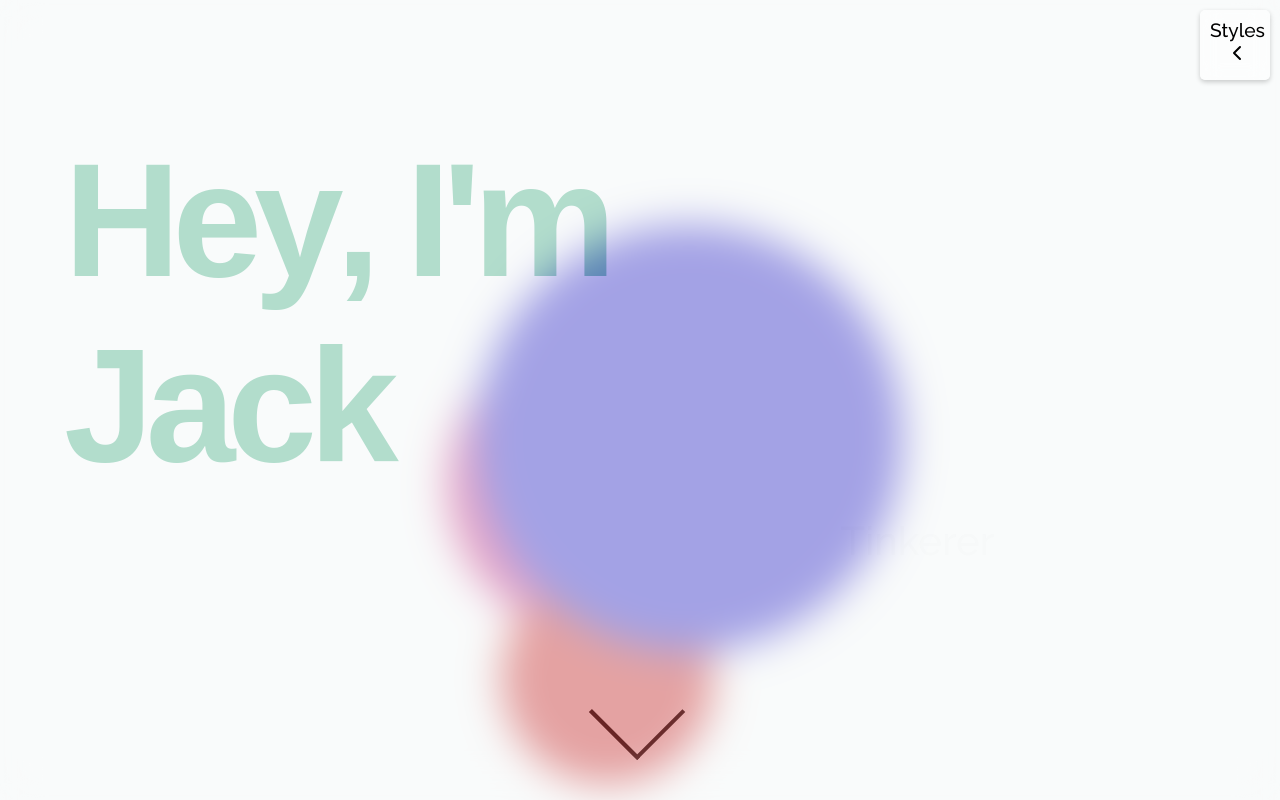
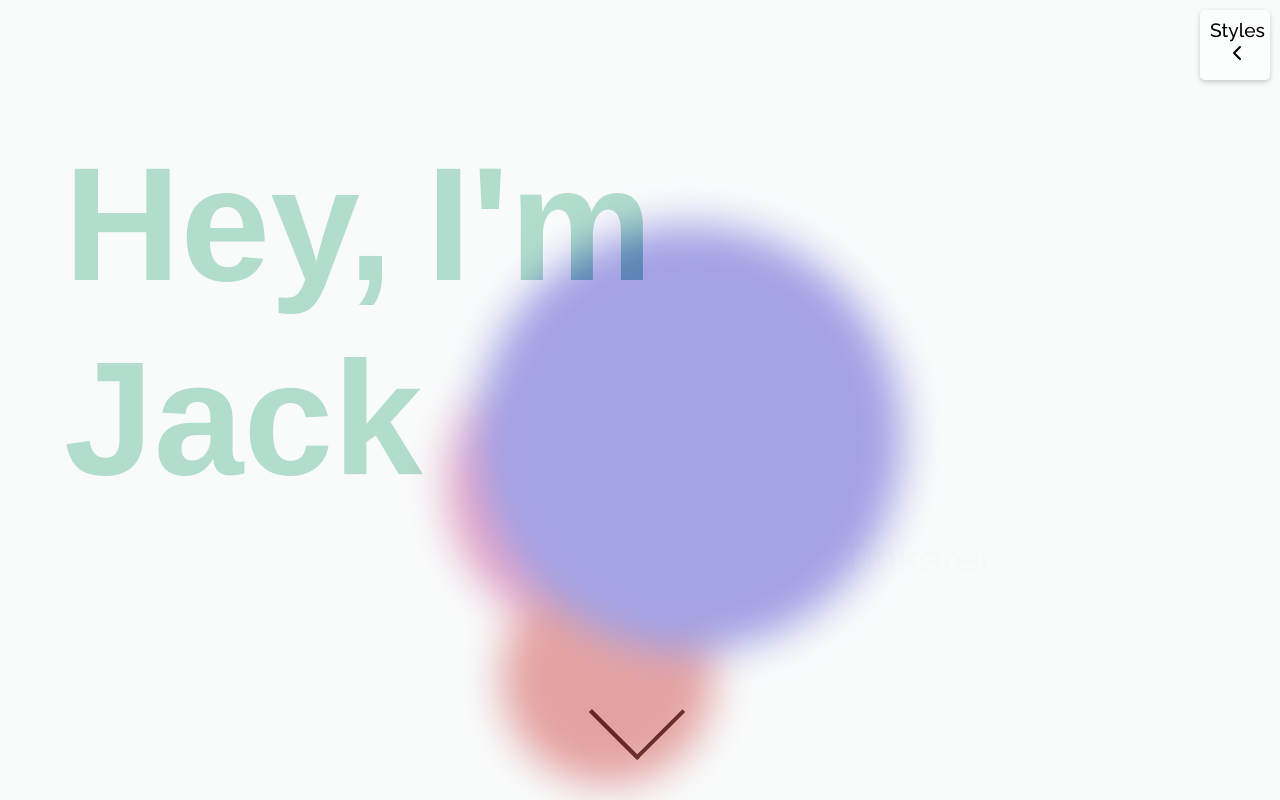
Before and after one commit to jackcdavey/PersonalWebsite, a Next.js app: page / in a window 1280 px wide. Shown: the top 800 px of the page. Built offline with nearby package versions, Linux system fonts and the light colour scheme; a web font is replaced by a local one.

Commit message:
Updated packages, spacing on splash section, technologies list

```diff
--- a/src/app/layout.tsx
+++ b/src/app/layout.tsx
@@ -17,6 +17,7 @@ export default function RootLayout({
 }) {
   return (
     <html lang="en">
+
       <body>
         {children}
         <SpeedInsights />
--- a/src/app/sections/aboutMe.tsx
+++ b/src/app/sections/aboutMe.tsx
@@ -41,7 +41,7 @@ const chipVariants: Variants = {
 export default function AboutMe() {
     const skills = ["Web Design", "Creative Cloud", "Professional Writing", "UI / UX", "SolidWorks", "Graphic Design", "Electronics Repair", "Figma", "Git / VCS"]
 
-    const technologies = ["React", "NextJS", "TypeScript", "JavaScript", "Swift", "C", "PHP", "SQL", "Ruby", "Python", "SwiftUI", "Tailwind", "GraphQL"]
+    const technologies = ["React", "Angular", "NextJS", "TypeScript", "JavaScript", "Swift", "C", "CSS3", "PHP", "SQL", "Ruby", "Python", "SwiftUI", "Tailwind", "GraphQL"]
 
     const isLargeScreen = useMediaQuery({ query: '(min-width: 901px)' });
     const isMediumScreen = useMediaQuery({ query: '(min-width: 711px) and (max-width: 900px)' });
--- a/src/app/styles/stylesheet.js
+++ b/src/app/styles/stylesheet.js
@@ -24,8 +24,7 @@ export const Word = styled(motion.span)`
 `
 
 export const Character = styled(motion.span)`
-	display: inline-block;
-	margin-right: -0.05em;
+	height: 1em;
 `
 
 export const SplashWrap = styled.section`
@@ -39,9 +38,14 @@ export const SplashWrap = styled.section`
     opacity: 0.5;
     padding-left: 10vw;
     padding-top: 10vw;
-	// overflow: hidden;
 
-`
+    @media (max-width: 710px) {
+        grid-template-columns: 1fr;
+        grid-template-rows: auto;
+        padding-left: 5vw;
+        padding-top: 5vw;
+    }
+`;
 
 export const SplashTitleWrap = styled.h1`
     font-size: 7em;
@@ -50,15 +54,16 @@ export const SplashTitleWrap = styled.h1`
     grid-column: 1 / 3;
     grid-row: 1;
     color: ${(props) => props.theme.mainBrand};
+    line-height: 1.2; /* Adjusted line height to reduce spacing */
 
     @media (max-width: 710px) {
-		font-size: 4.5em;
-		padding-bottom: 10vh;
+        font-size: 4em;
+        padding-bottom: 5vh;
     }
 
-	@media (max-height: 710px) {
-		font-size: 4.5em;
-		padding-bottom: 10vh;
+    @media (max-width: 500px) {
+        font-size: 3em;
+        padding-bottom: 3vh;
     }
 `
 
@@ -68,18 +73,16 @@ export const SplashTaglineWrap = styled.div`
     grid-column: 2 / 4;
     grid-row: 2 / 3;
     padding: 3vw;
-
-
+    line-height: 1.2; /* Adjusted line height to reduce spacing */
 
     @media (max-width: 710px) {
-		padding-right: 15%;
+        grid-column: 1 / 2;
+        padding-right: 10%;
     }
 
     @media (max-width: 500px) {
-		padding-right: 20%;
+        padding-right: 5%;
     }
-
-
 `
 
 export const ScrollArrowSegment = styled.div`
```
Also changed, not shown: 1 other file (tests, documents, lock files or other folders). Lines whose indentation alone changed are shown as unchanged.
